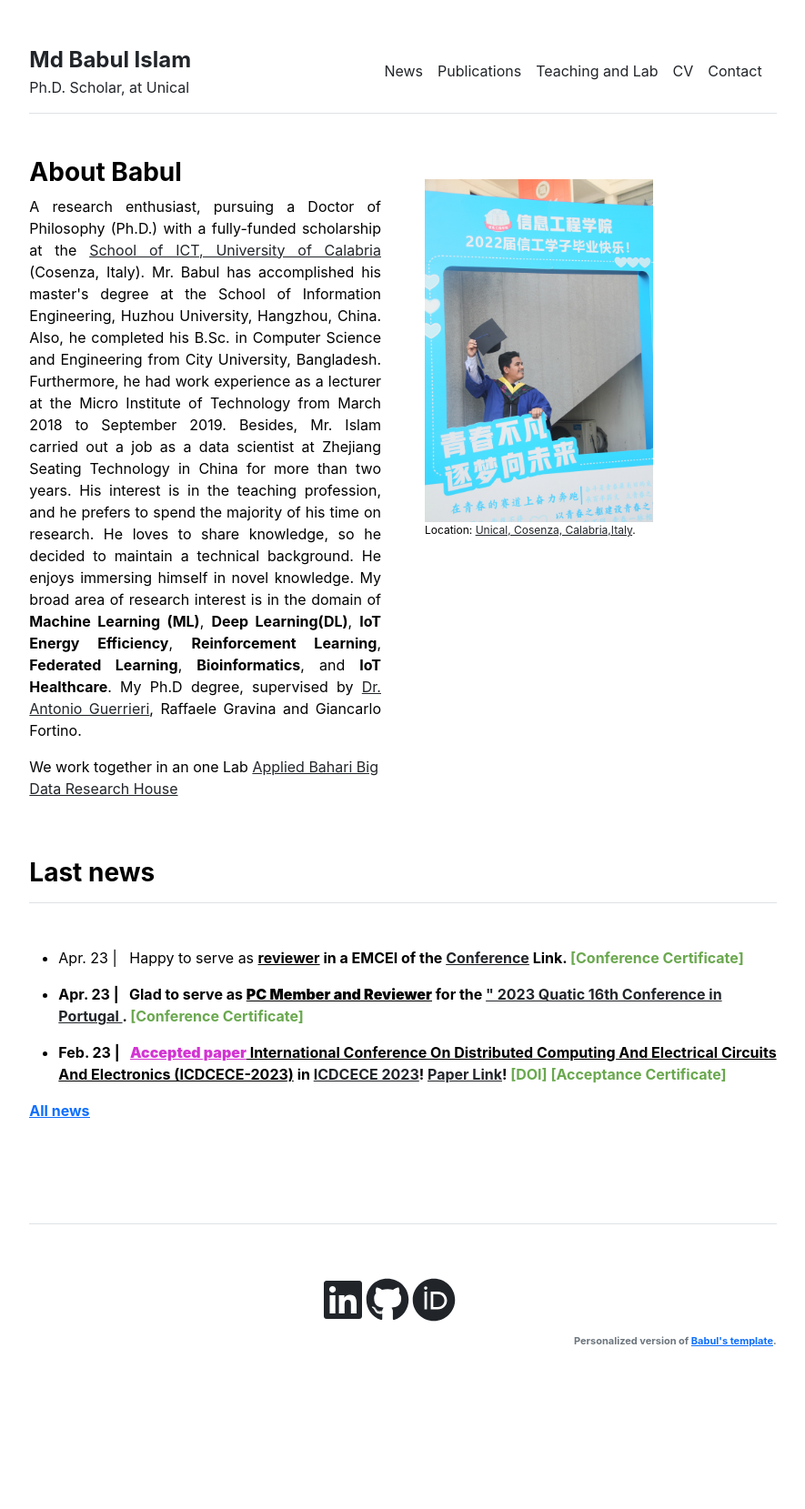
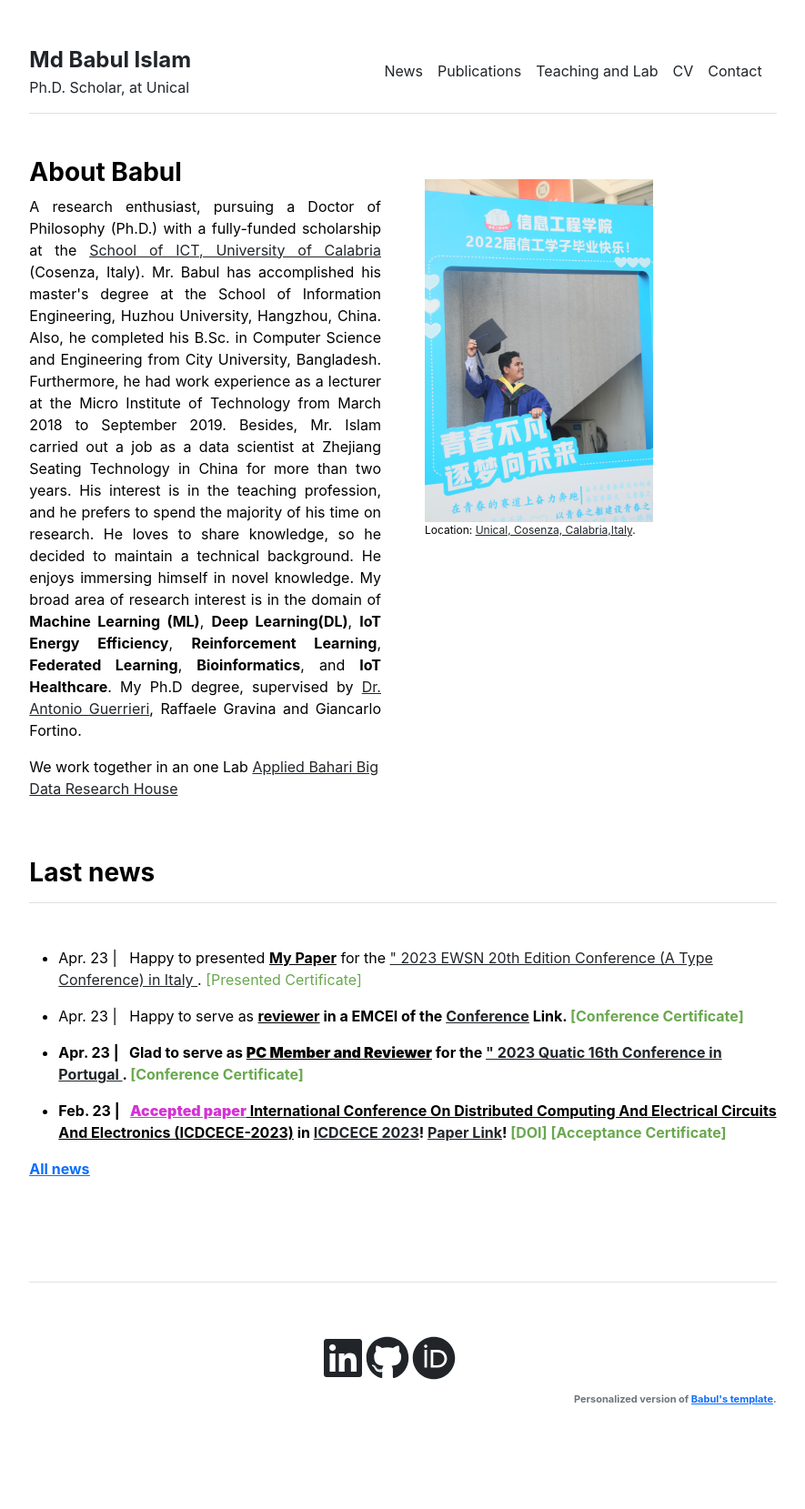
Before and after one commit to babulcseian/babulcseian.github.io, a Jekyll site: the page built from index.md, in a window 1280 px wide. Shown: the whole page at 91% size, without its empty margins (197-1082 px from the left). Built offline with Jekyll 4.4.1, drawn with Linux system fonts in a browser that asks for light colours; a style sheet for code colours, icons or effects is not loaded; before the commit the page ends 1595 px from its top, so only the background shows below that.

Commit message:
Update news.yml

```diff
--- a/_data/news.yml
+++ b/_data/news.yml
@@ -1,3 +1,4 @@
+- {message: 'Apr. 23 | &nbsp; Happy to presented <u><b>My Paper</b></u> for the <a class="other"https://events.dimes.unical.it/ewsn2023/>" 2023 EWSN 20th Edition Conference (A Type Conference) in Italy </a>. <a class="paper" href="publications/Certificate/Md Babul Islam by EWSN 2023 Presented.pdf">[Presented Certificate]</a>', last: '1'}
 - {message: 'Apr. 23 | &nbsp; Happy to serve as <u><b>reviewer</u> in a EMCEI of the <a class="other" href="http://emcei.net/">Conference</a> Link. <a class="paper" href="publications/Certificate/Review%20Certificate%20EMCEI-23%20.pdf">[Conference Certificate]</a>', last: '1'}
 - {message: 'Apr. 23 | &nbsp; Glad to serve as <u><b>PC Member and Reviewer</b></u> for the <a class="other"https://2023.quatic.org/home>" 2023 Quatic 16th Conference in Portugal </a>. <a class="paper" href="publications/Certificate/QUATIC%202023.pdf">[Conference Certificate]</a>', last: '1'}
 - {message: 'Feb. 23 | &nbsp; <b style="color:rgba(200,0,200,0.8);"><u>Accepted paper</b> International Conference On Distributed Computing And Electrical Circuits And Electronics (ICDCECE-2023)</u> in <a class="other" href="https://icdcece.in/index.php">ICDCECE 2023</a>! <a class="other" href="https://ieeexplore.ieee.org/abstract/document/10151254">Paper Link</a>! <a class="paper" href="https://ieeexplore.ieee.org/abstract/document/10151254">[DOI]</a> <a class="paper" href="publications/Certificate/1-ICDCECE-2023%20Participation%20Certificate6.jpg">[Acceptance Certificate]</a>', last: '1'}
```
